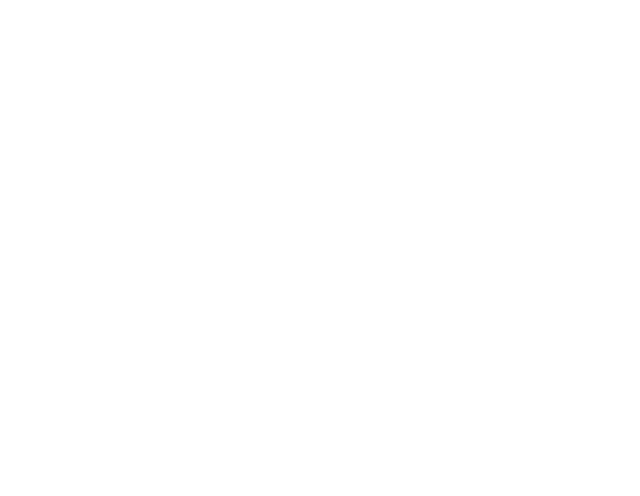
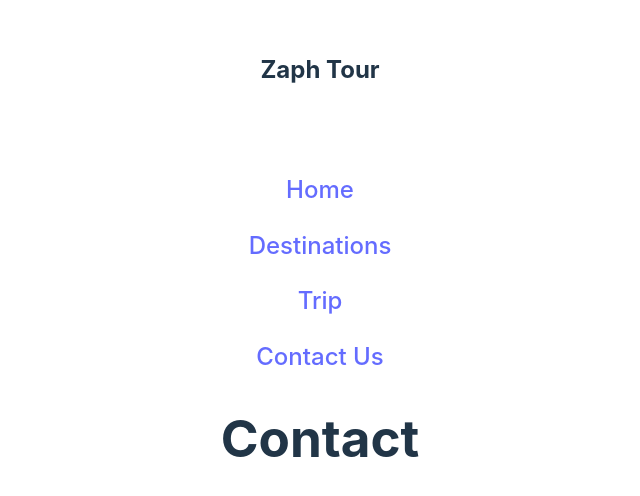
Before and after one commit to Denzel60/Zaph-Tours, a React (Vite) app: page /Contact in a window 1280 px wide. Before the commit this address had no page. Shown: the part 146-642 px from the top of the page, without its empty margins (320-960 px from the left). Built offline with nearby package versions, Linux system fonts and the light colour scheme.

Commit message:
All files linked together with the apps.jsx

```diff
--- a/src/App.jsx
+++ b/src/App.jsx
@@ -1,14 +1,22 @@
 import './App.css'
 import { BrowserRouter, Routes, Route } from 'react-router-dom'
+import Header from './assets/Components/Header'
 import Home from './assets/Pages/Home/Home'
+import Destinations from './assets/Pages/Destinations/Destinations'
+import Trip from './assets/Pages/Trip/Trip'
+import Contact from './assets/Pages/Contact/Contact'
 
 function App() {
 
   return (
     <>
       <BrowserRouter>
+        < Header />
         <Routes>
           <Route path="/" element={< Home />} />
+          <Route path="/Destinations" element={<Destinations />} />
+          <Route path="/Trip" element={<Trip />} />
+          <Route path="/Contact" element={<Contact />} />
         </Routes>
       </BrowserRouter>
     </>
--- /dev/null
+++ b/src/assets/Components/Header.jsx
@@ -0,0 +1,19 @@
+import { Link } from "react-router-dom";
+
+const Header = () => {
+    return (
+        <div>
+            <div className="logo">
+                <h2>Zaph Tour</h2>
+            </div>
+            <div className="navbar">
+                <h2><Link to="/">Home</Link></h2>
+                <h2><Link to="/Destinations">Destinations</Link></h2>
+                <h2><Link to="/Trip">Trip</Link></h2>
+                <h2><Link to="/Contact">Contact Us</Link></h2>
+            </div>
+        </div >
+    )
+}
+
+export default Header
--- a/src/assets/Pages/Contact/Contact.jsx
+++ b/src/assets/Pages/Contact/Contact.jsx
@@ -0,0 +1,7 @@
+const Contact = () => {
+    return (
+        <div><h1>Contact</h1></div>
+    )
+}
+
+export default Contact
--- a/src/assets/Pages/Destinations/Destinations.jsx
+++ b/src/assets/Pages/Destinations/Destinations.jsx
@@ -0,0 +1,7 @@
+const Destinations = () => {
+    return (
+        <div><h1>Destination</h1></div>
+    )
+}
+
+export default Destinations
--- a/src/assets/Pages/Trip/Trip.jsx
+++ b/src/assets/Pages/Trip/Trip.jsx
@@ -0,0 +1,7 @@
+const Trip = () => {
+    return (
+        <div><h1>Trip</h1></div>
+    )
+}
+
+export default Trip
```
